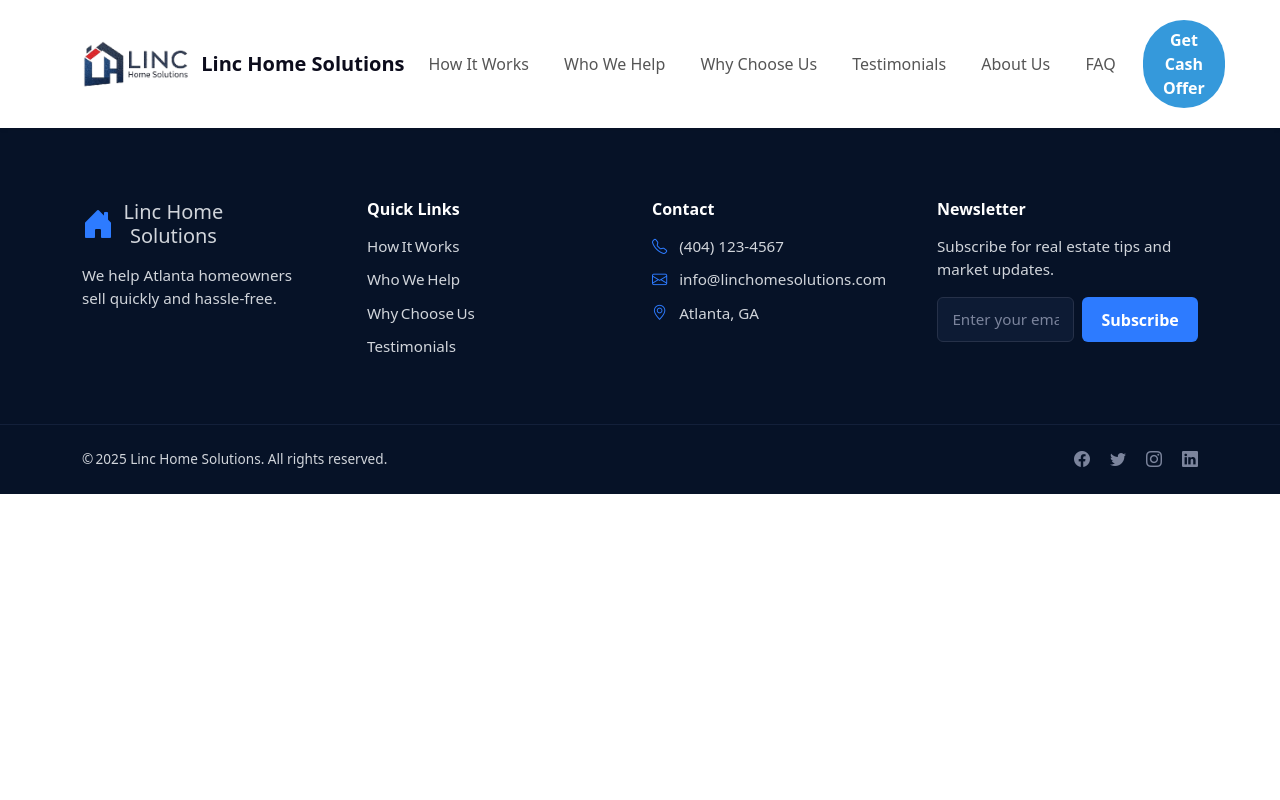
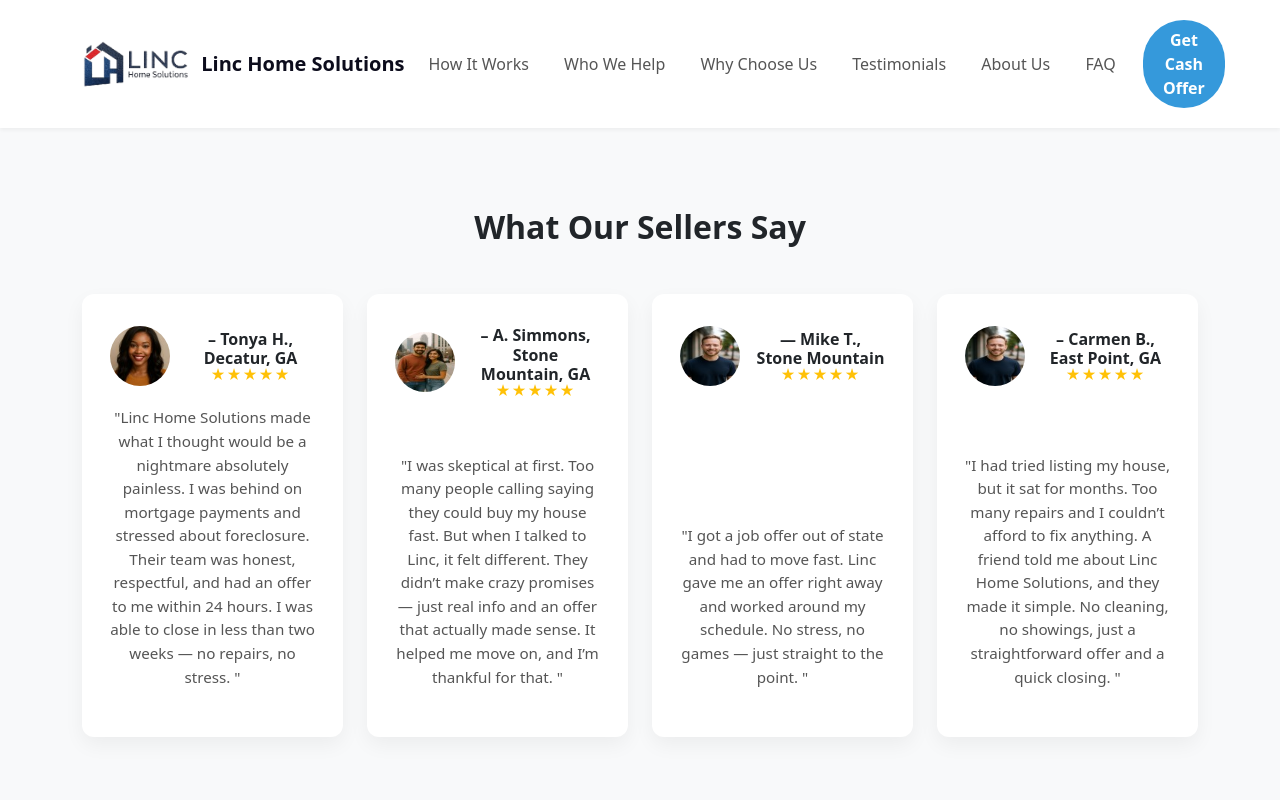
Before and after one commit to ugochukwuomeje/linc, a React (Create React App) app: page /testimonial in a window 1280 px wide. Shown: the top 800 px of the page. Built offline with nearby package versions, Linux system fonts and the light colour scheme.

Commit message:
seprate the sections into pages

```diff
--- a/src/App.js
+++ b/src/App.js
@@ -1,27 +1,32 @@
-import { useEffect } from 'react';
-import { BrowserRouter as Router, Routes, Route, useLocation } from 'react-router-dom';
-import Navbar from './components/Navbar/Navbar';
-import Home from './components/Home/Home';
-import About from './components/About/About';
-import Help from './components/Help/Help';
-import Footer from './components/Footer/Footer';
-import Testimonial from './components/Testimonial/Testimonial';
-import Offer from './components/Offer/Offer';
-import Choose from './components/Choose/Choose';
-import Work from './components/Work/Work';
-import Faq from './components/Faq/Faq';
-import './App.css';
+import { useEffect } from "react";
+import {
+  BrowserRouter as Router,
+  Routes,
+  Route,
+  useLocation,
+} from "react-router-dom";
+import Navbar from "./components/Navbar/Navbar";
+import Home from "./components/Home/Home";
+import About from "./components/About/About";
+import Help from "./components/Help/Help";
+import Footer from "./components/Footer/Footer";
+import Testimonial from "./components/Testimonial/Testimonial";
+import Offer from "./components/Offer/Offer";
+import Choose from "./components/Choose/Choose";
+import Work from "./components/Work/Work";
+import Faq from "./components/Faq/Faq";
+import "./App.css";
 
 function ScrollToHashElement() {
   const location = useLocation();
 
   useEffect(() => {
     if (location.hash) {
-      const id = location.hash.replace('#', '');
+      const id = location.hash.replace("#", "");
       const el = document.getElementById(id);
       if (el) {
         setTimeout(() => {
-          el.scrollIntoView({ behavior: 'smooth' });
+          el.scrollIntoView({ behavior: "smooth" });
         }, 100); // wait to allow render
       }
     }
@@ -33,12 +38,20 @@
 function HomeWithSections() {
   return (
     <>
-     <div id='home'><Home /></div>
-      <div id="how-it-works"><Work /></div>
-      <div id="offer"><Offer /></div>
-      <div id="why-choose-us"><Choose /></div>
-      <div id="testimonials"><Testimonial /></div>
-      <div id="faq"><Faq /></div>
+      <div id="home">
+        <Home />
+      </div>
+      {/* <div id="how-it-works">
+        <Work />
+      </div> */}
+      <div id="offer">
+        <Offer />
+      </div>
+      <div id="why-choose-us">
+        <Choose />
+      </div>
+      {/* <div id="testimonials"><Testimonial /></div>
+      <div id="faq"><Faq /></div> */}
     </>
   );
 }
@@ -53,6 +66,9 @@
           <Route path="/" element={<HomeWithSections />} />
           <Route path="/about" element={<About />} />
           <Route path="/help" element={<Help />} />
+          <Route path="/faq" element={<Faq />} />
+          <Route path="/testimonial" element={<Testimonial />} />
+          <Route path="/how-it-works" element={<Work />} />
         </Routes>
         <Footer />
       </div>
--- a/src/components/Faq/Faq.jsx
+++ b/src/components/Faq/Faq.jsx
@@ -90,9 +90,9 @@
                 class="accordion-button collapsed"
                 type="button"
                 data-bs-toggle="collapse"
-                data-bs-target="#panelsStayOpen-collapseSix"
+                data-bs-target="#panelsStayOpen-collapseSeven"
                 aria-expanded="false"
-                aria-controls="panelsStayOpen-collapseSix"
+                aria-controls="panelsStayOpen-collapseSeven"
               >
                 <strong>What types of properties do you buy ?</strong>
               </button>
@@ -102,7 +102,7 @@
               class="accordion-collapse collapse"
             >
               <div class="accordion-body" style={{ textAlign: "left" }}>
-                We buy: <br />- Inherited homes
+                <strong>We buy:</strong> <br />- Inherited homes
                 <br /> - Vacant or abandoned properties - Foreclosure or
                 pre-foreclosure homes <br />- Rentals with bad tenants <br />-
                 Fire-damaged or code-violating properties <br /> - Basically,
--- a/src/components/Navbar/Navbar.jsx
+++ b/src/components/Navbar/Navbar.jsx
@@ -19,8 +19,12 @@
           className="navbar-brand"
           style={{ cursor: "pointer" }}
         >
-          <img src={logo} alt="Linc Home Solutions" className="navbar-logo" />
-          <span className="navbar-brand-text">Linc Home Solutions</span>
+          <Link to="/">
+            <img src={logo} alt="Linc Home Solutions" className="navbar-logo" />
+          </Link>
+          <Link to="/" style={{ textDecoration: "none" }}>
+            <span className="navbar-brand-text">Linc Home Solutions</span>
+          </Link>
         </BootstrapNavbar.Brand>
 
         <BootstrapNavbar.Toggle aria-controls="basic-navbar-nav" />
@@ -29,24 +33,24 @@
           className="justify-content-end"
         >
           <Nav className="navbar-nav align-items-center">
-            <a className="nav-link" href="/#how-it-works">
+            <Link className="nav-link" to="/how-it-works">
               How It Works
-            </a>
+            </Link>
             <Link className="nav-link" to="/help">
               Who We Help
             </Link>
             <a className="nav-link" href="/#why-choose-us">
               Why Choose Us
             </a>
-            <a className="nav-link" href="/#testimonials">
+            <Link className="nav-link" to="/testimonial">
               Testimonials
-            </a>
+            </Link>
             <Link className="nav-link" to="/about">
               About Us
             </Link>
-            <a className="nav-link" href="/#faq">
+            <Link className="nav-link" to="/faq">
               FAQ
-            </a>
+            </Link>
             <Button
               href="/#offer"
               style={{
--- a/src/components/Testimonial/Testimonial.jsx
+++ b/src/components/Testimonial/Testimonial.jsx
@@ -16,58 +16,76 @@
 
         <Row className="gy-4">
           {/* Testimonial 1 */}
-          <Col lg={4} md={6}>
+          <Col lg={3} md={6}>
             <article className="review-card">
               <div className="review-head">
                 <img src={person1} alt="" />
                 <div>
-                  <h6>Tasha R. -Buford, GA</h6>
+                  <h6>– Tonya H., Decatur, GA</h6>
                   <div className="stars">★★★★★</div>
                 </div>
               </div>
               <p className="review-text">
-                “I was overwhelmed trying to sell my late aunt’s house, and
-                didn’t know where to start. Linc Home Solutions came in like
-                family. They handled everything from the offer to helping me
-                move forward. It wasn’t just business, it was peace of mind.”
+                "Linc Home Solutions made what I thought would be a nightmare
+                absolutely painless. I was behind on mortgage payments and
+                stressed about foreclosure. Their team was honest, respectful,
+                and had an offer to me within 24 hours. I was able to close in
+                less than two weeks — no repairs, no stress. "
               </p>
             </article>
           </Col>
 
           {/* Testimonial 2 */}
-          <Col lg={4} md={6}>
+          <Col lg={3} md={6}>
             <article className="review-card">
               <div className="review-head">
                 <img src={person2} alt="" />
                 <div>
-                  <h6>Aarav & Priya S. – Atlanta, GA</h6>
+                  <h6>– A. Simmons, Stone Mountain, GA</h6>
                   <div className="stars">★★★★★</div>
                 </div>
               </div>
               <p className="review-text">
-                “As new investors, we had no idea what to look for or who to
-                trust. Linc Home Solutions walked us through every step of our
-                first property deal. Transparent, fast, and super supportive
-                we’re already working on our second one with them!”
+                "I was skeptical at first. Too many people calling saying they
+                could buy my house fast. But when I talked to Linc, it felt
+                different. They didn’t make crazy promises — just real info and
+                an offer that actually made sense. It helped me move on, and I’m
+                thankful for that. "
               </p>
             </article>
           </Col>
 
           {/* Testimonial 3 */}
-          <Col lg={4} md={6}>
+          <Col lg={3} md={6}>
             <article className="review-card">
               <div className="review-head">
                 <img src={person3} alt="" />
                 <div>
-                  <h6>Daniel M. – Lawrenceville, GA</h6>
+                  <h6>— Mike T., Stone Mountain</h6>
                   <div className="stars">★★★★★</div>
                 </div>
               </div>
               <p className="review-text">
-                “I run multiple businesses and needed a team who could get me
-                off-market deals without the hassle. Linc delivered. They knew
-                exactly what I was looking for, brought vetted opportunities,
-                and helped me close fast. No fluff just results.”
+                "I got a job offer out of state and had to move fast. Linc gave
+                me an offer right away and worked around my schedule. No stress,
+                no games — just straight to the point. "
+              </p>
+            </article>
+          </Col>
+          <Col lg={3} md={6}>
+            <article className="review-card">
+              <div className="review-head">
+                <img src={person3} alt="" />
+                <div>
+                  <h6>– Carmen B., East Point, GA</h6>
+                  <div className="stars">★★★★★</div>
+                </div>
+              </div>
+              <p className="review-text">
+                "I had tried listing my house, but it sat for months. Too many
+                repairs and I couldn’t afford to fix anything. A friend told me
+                about Linc Home Solutions, and they made it simple. No cleaning,
+                no showings, just a straightforward offer and a quick closing. "
               </p>
             </article>
           </Col>
```
